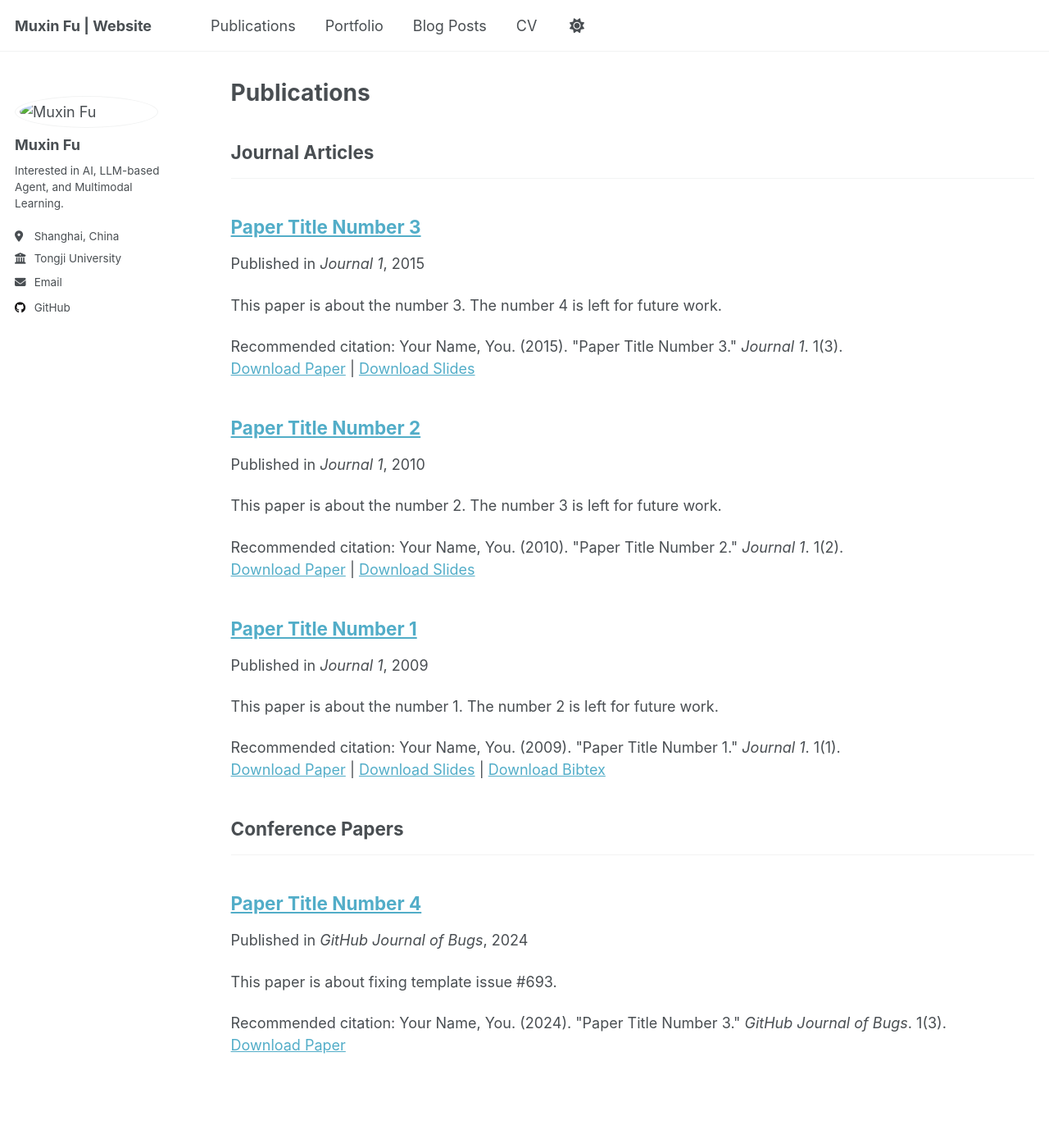
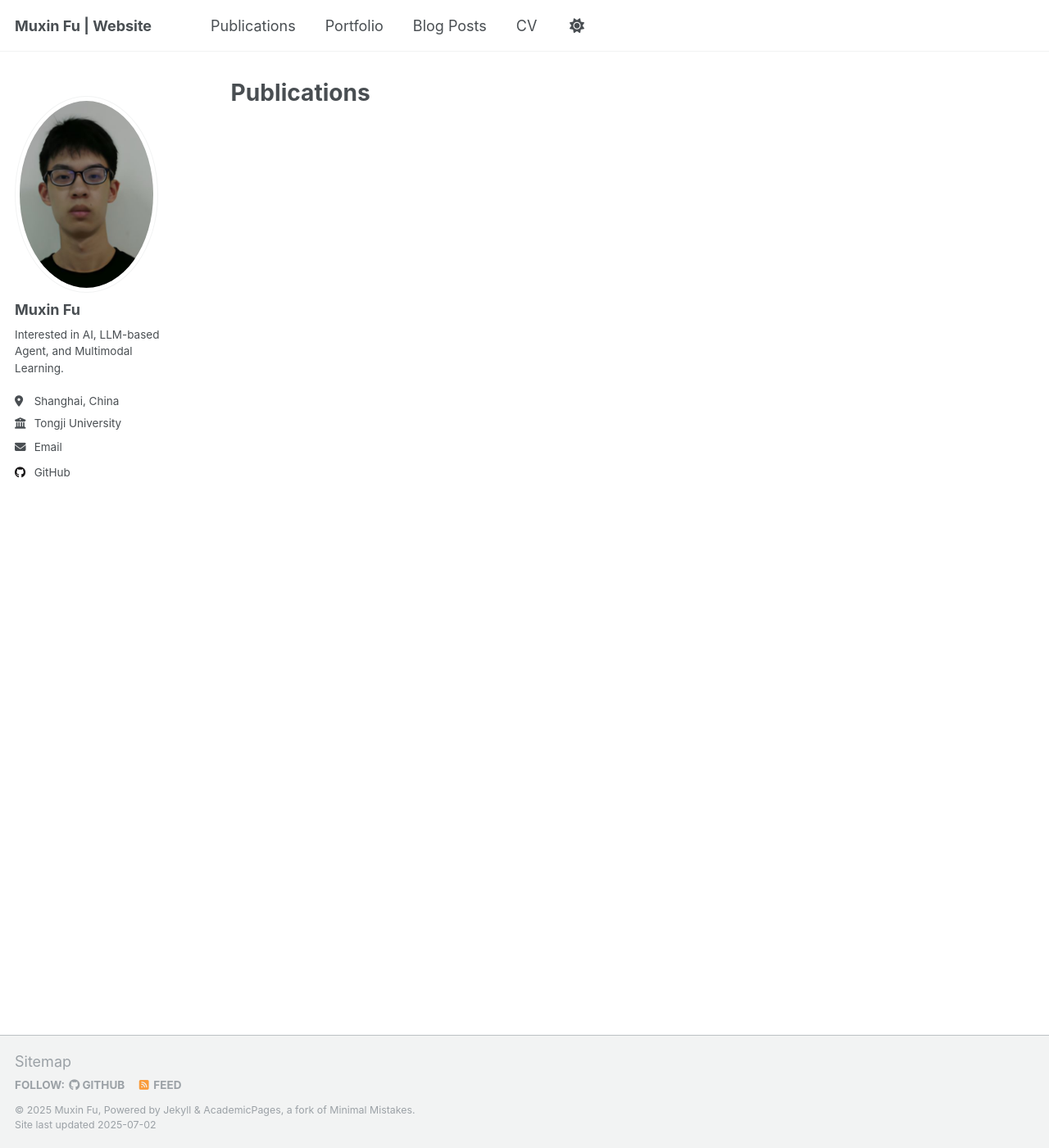
Before and after one commit to KANABOON1/KANABOON1.github.io, a Jekyll site: the page built from _pages/publications.html, in a window 1280 px wide and 1400 px high. Shown: the whole window at 82% size. Built offline with Jekyll 4.4.1, drawn with Linux system fonts in a browser that asks for light colours; a file with an impossible date is left out.

Commit message:
更新 Publications 模块

```diff
--- a/_publications/2009-10-01-paper-title-number-1.md
+++ /dev/null
@@ -1,14 +0,0 @@
----
-title: "Paper Title Number 1"
-collection: publications
-category: manuscripts
-permalink: /publication/2009-10-01-paper-title-number-1
-excerpt: 'This paper is about the number 1. The number 2 is left for future work.'
-date: 2009-10-01
-venue: 'Journal 1'
-slidesurl: 'http://academicpages.github.io/files/slides1.pdf'
-paperurl: 'http://academicpages.github.io/files/paper1.pdf'
-bibtexurl: 'http://academicpages.github.io/files/bibtex1.bib'
-citation: 'Your Name, You. (2009). &quot;Paper Title Number 1.&quot; <i>Journal 1</i>. 1(1).'
----
-The contents above will be part of a list of publications, if the user clicks the link for the publication than the contents of section will be rendered as a full page, allowing you to provide more information about the paper for the reader. When publications are displayed as a single page, the contents of the above "citation" field will automatically be included below this section in a smaller font.
--- a/_publications/2010-10-01-paper-title-number-2.md
+++ /dev/null
@@ -1,14 +0,0 @@
----
-title: "Paper Title Number 2"
-collection: publications
-category: manuscripts
-permalink: /publication/2010-10-01-paper-title-number-2
-excerpt: 'This paper is about the number 2. The number 3 is left for future work.'
-date: 2010-10-01
-venue: 'Journal 1'
-slidesurl: 'http://academicpages.github.io/files/slides2.pdf'
-paperurl: 'http://academicpages.github.io/files/paper2.pdf'
-citation: 'Your Name, You. (2010). &quot;Paper Title Number 2.&quot; <i>Journal 1</i>. 1(2).'
----
-
-The contents above will be part of a list of publications, if the user clicks the link for the publication than the contents of section will be rendered as a full page, allowing you to provide more information about the paper for the reader. When publications are displayed as a single page, the contents of the above "citation" field will automatically be included below this section in a smaller font.
--- a/_publications/2015-10-01-paper-title-number-3.md
+++ /dev/null
@@ -1,14 +0,0 @@
----
-title: "Paper Title Number 3"
-collection: publications
-category: manuscripts
-permalink: /publication/2015-10-01-paper-title-number-3
-excerpt: 'This paper is about the number 3. The number 4 is left for future work.'
-date: 2015-10-01
-venue: 'Journal 1'
-slidesurl: 'http://academicpages.github.io/files/slides3.pdf'
-paperurl: 'http://academicpages.github.io/files/paper3.pdf'
-citation: 'Your Name, You. (2015). &quot;Paper Title Number 3.&quot; <i>Journal 1</i>. 1(3).'
----
-
-The contents above will be part of a list of publications, if the user clicks the link for the publication than the contents of section will be rendered as a full page, allowing you to provide more information about the paper for the reader. When publications are displayed as a single page, the contents of the above "citation" field will automatically be included below this section in a smaller font.
--- a/_publications/2024-02-17-paper-title-number-4.md
+++ b/_publications/2025-06-20-G-Memory_Tracing_Hierarchical_Memory_for_Multi-Agent_Systems.md
@@ -1,13 +1,13 @@
 ---
-title: "Paper Title Number 4"
+title: "G-Memory: Tracing Hierarchical Memory for Multi-Agent Systems"
 collection: publications
 category: conferences
-permalink: /publication/2024-02-17-paper-title-number-4
-excerpt: 'This paper is about fixing template issue #693.'
-date: 2024-02-17
-venue: 'GitHub Journal of Bugs'
-paperurl: 'http://academicpages.github.io/files/paper3.pdf'
-citation: 'Your Name, You. (2024). &quot;Paper Title Number 3.&quot; <i>GitHub Journal of Bugs</i>. 1(3).'
+permalink: /publication/G-Memory_Tracing_Hierarchical_Memory_for_Multi-Agent_Systems
+excerpt: # 'This paper is about fixing template issue #693.'
+date: # 2024-02-17
+venue: # 'GitHub Journal of Bugs'
+paperurl: 'https://arxiv.org/abs/2506.07398'
+citation: # 'Your Name, You. (2024). &quot;Paper Title Number 3.&quot; <i>GitHub Journal of Bugs</i>. 1(3).'
 ---
 
 The contents above will be part of a list of publications, if the user clicks the link for the publication than the contents of section will be rendered as a full page, allowing you to provide more information about the paper for the reader. When publications are displayed as a single page, the contents of the above "citation" field will automatically be included below this section in a smaller font.
```
Also changed, not shown: _pages/cv.md (+2 -1 lines), images/profile.png (renamed from images/大头照-正.jpg).
